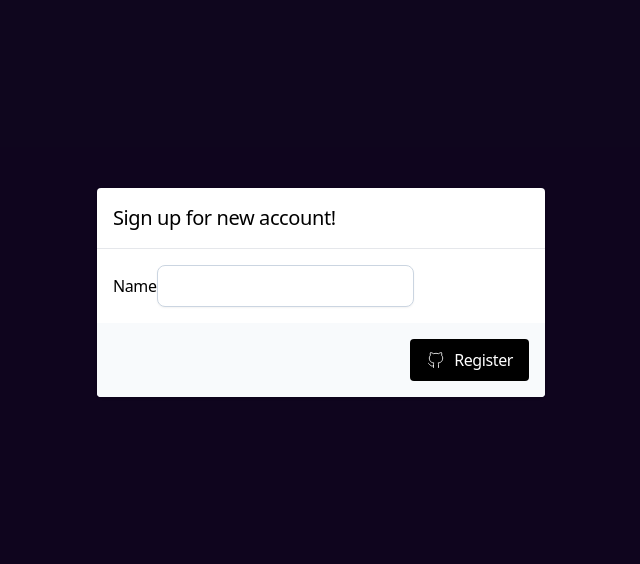
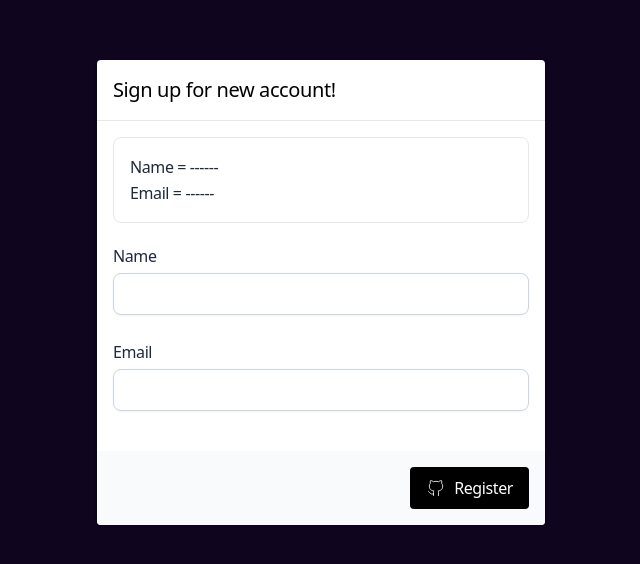
Before and after one commit to ramaedwindap/reactjs-basic, a React (Vite) app: page / in a window 1280 px wide. Shown: the part 108-672 px from the top of the page, without its empty margins (319-959 px from the left). Built offline with nearby package versions, Linux system fonts and the light colour scheme.

Commit message:
usestate dengan object

```diff
--- a/src/App.jsx
+++ b/src/App.jsx
@@ -1,16 +1,31 @@
 import PlaceContentCenter from './components/PlaceContentCenter';
 import Card from './components/Card';
 import Button from './components/Button';
+import Input from './components/Input';
+import Label from './components/Label';
 import { IconBrandGithub } from '@tabler/icons';
+import { useState } from 'react';
 
 export default function App() {
+    const [name, setName] = useState('');
+    const [email, setEmail] = useState('');
     return (
         <PlaceContentCenter>
             <Card>
                 <Card.Title>Sign up for new account!</Card.Title>
-                <Card.Body className='text-black'>
-                    <label htmlFor='name'>Name</label>
-                    <input className='border-slate-300 shadow-sm rounded-lg' type={'text'} name='name' id='name' />
+                <Card.Body className='text-slate-800'>
+                    <div className='mb-5 p-4 border rounded-lg'>
+                        <p>Name = {name || '------'}</p>
+                        <p>Email = {email || '------'}</p>
+                    </div>
+                    <div className='mb-6'>
+                        <Label htmlFor='name' value='Name' />
+                        <Input value={name} onChange={(event) => setName(event.target.value)} id={'name'} name={'name'} />
+                    </div>
+                    <div className='mb-6 '>
+                        <Label htmlFor='email' value='Email' />
+                        <Input value={email} onChange={(event) => setEmail(event.target.value)} id={'email'} name={'email'} />
+                    </div>
                 </Card.Body>
                 <Card.Footer>
                     <Button>
--- /dev/null
+++ b/src/components/Input.jsx
@@ -0,0 +1,9 @@
+export default function Input({ type = 'text', ...props }) {
+    return (
+        <input
+            {...props}
+            className='transition duration-300 w-full focus:outline-none focus:ring focus:ring-blue-200 focus:border-blue-200 border-slate-300 shadow-sm rounded-lg'
+            type={type}
+        />
+    );
+}
--- /dev/null
+++ b/src/components/Label.jsx
@@ -0,0 +1,7 @@
+export default function Label({ value, children, ...props }) {
+    return (
+        <label {...props} className={'text-slate-800 mb-1 block'}>
+            {value || children}
+        </label>
+    );
+}
```
